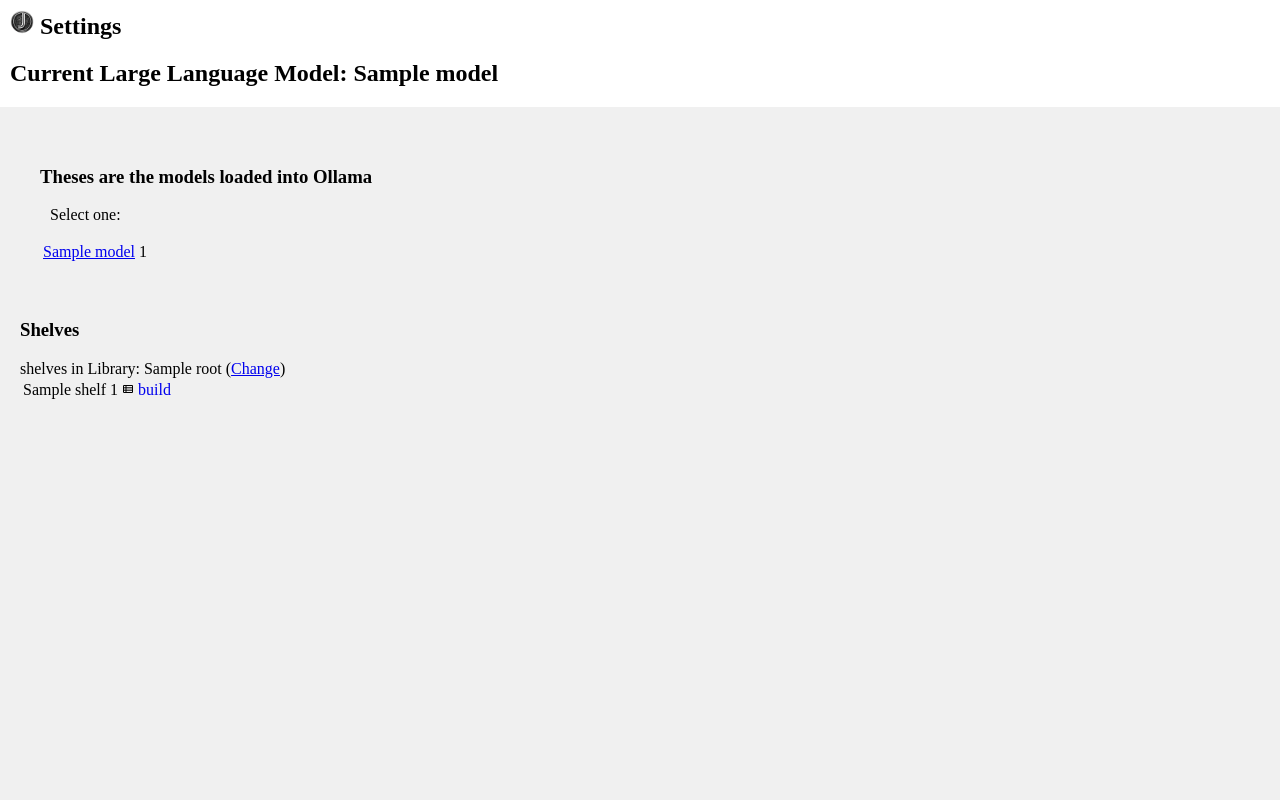
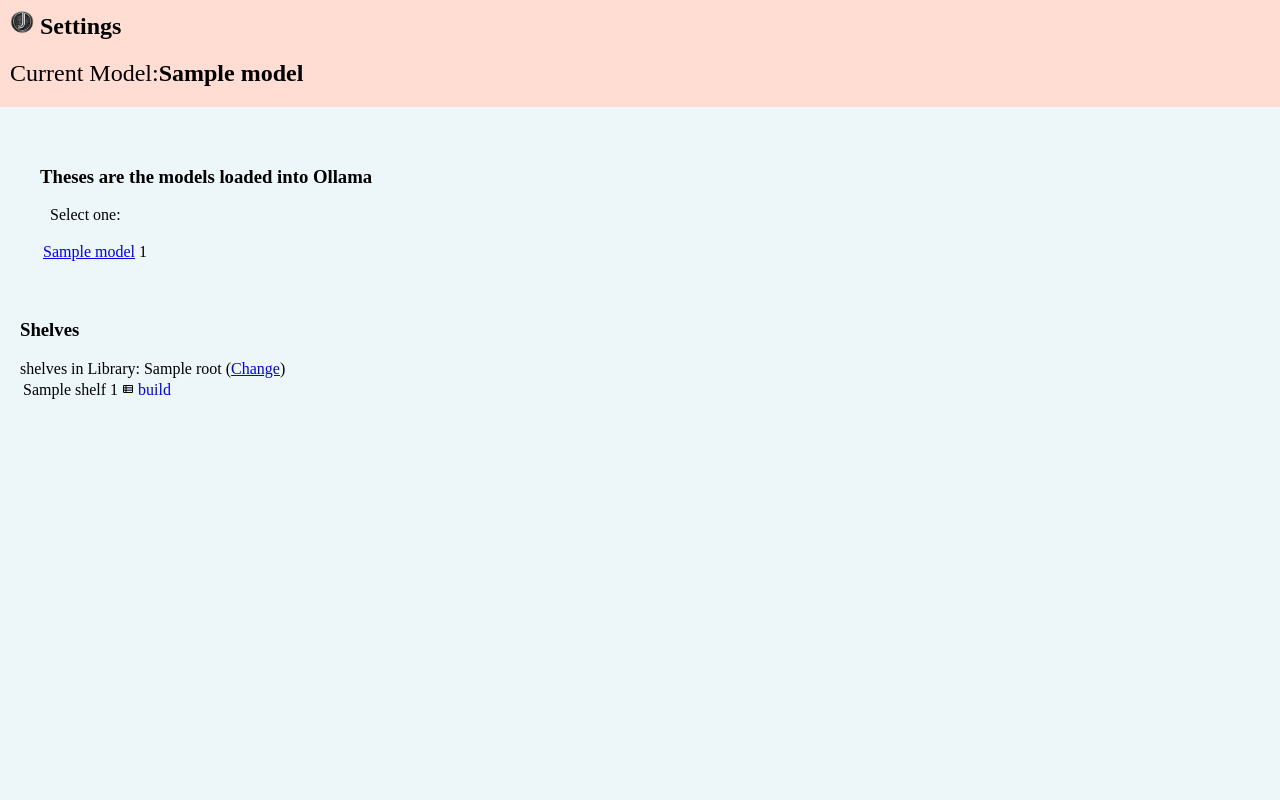
Before and after one commit to XinWanOne/JafuChat, a Flask app: template JafuChatPython/templates/settings.html in a window 1280 px wide. Run offline with Flask 3, Linux system fonts and the light colour scheme; the template is opened without the code that fills it: most values are stand-ins (such as "Sample title", 1, 10 or a date in 2020); parts of the project's set-up code (start-up, migrations or seed data) failed here and were passed over.

Commit message:
UI improvements & markdown formatted model output

```diff
--- a/JafuChatPython/requirements.txt
+++ b/JafuChatPython/requirements.txt
@@ -16,3 +16,7 @@ requests~=2.31.0
 Flask~=3.0.2
 psutil~=5.9.8
 ebooklib==0.18
+setuptools~=69.1.1
+Markdown~=3.5.2
+waitress~=3.0.0
+pygments==2.17.2
--- a/JafuChatPython/templates/settings.html
+++ b/JafuChatPython/templates/settings.html
@@ -16,17 +16,20 @@
            margin-left: 10px;
            margin-top: 0px;
         }
+        .titleArea {
+          background: #ffddd2;
+        }
         .content {
           flex: 1;
           overflow-y: auto;
           padding: 20px;
-          background: #f0f0f0; /* Light grey background */
+          background: #edf6f9; /* Light grey background */
         }
         .input-container {
           padding: 10px;
           display: flex;
           margin-bottom: 10px;
-          background: #ddd; /* Slightly darker grey background */
+          background: #e29578; /* Slightly darker grey background */
         }
         label {
           align-self: center;
@@ -41,14 +44,18 @@
         .a :click {
            background-color:rgba(255, 0, 0, 0.788);
         }
+        .notBold{
+           font-weight:normal
+        }
     </style>
 </head>
 <body>
+ <div id="headSpace" class="titleArea">
     <h2><img width="24" height="24" style="margin-top:10px;" src="{{ url_for('static', filename='images/logo.png') }}">
         Settings</h2>
-    <h2>Current Large Language Model: {{model}}</h2>
+     <h2> <span class='notBold'>Current Model:</span>{{model}}</h2>
 
-
+ </div>
     <div id="answerContainer" class="content">
         <div id="introduction" class="content">
             <h3>Theses are the models loaded into Ollama</h3>
--- a/JafuChatPython/web_response.py
+++ b/JafuChatPython/web_response.py
@@ -18,6 +18,7 @@ __copyright__ = """
 __license__ = "Apache 2.0"
 
 from flask import Flask, request, jsonify, render_template, send_file
+import markdown
 
 from ingest import rebuild_shelf
 from jafuGPT import get_answer_from_gpt, setup_llm, get_file_from_db
@@ -102,7 +103,7 @@ def process_query():
 
     # Process the query using your Python script
     answer, docs = get_answer_from_gpt(query, base)
-    out = answer
+    out = markdown.markdown(answer, extensions=['fenced_code', 'codehilite'])
     if len(docs) > 0:
         out += "<ul>\n"
         for d in docs:
```
Also changed, not shown: JafuChatPython/templates/index.html (+21 -11 lines).
